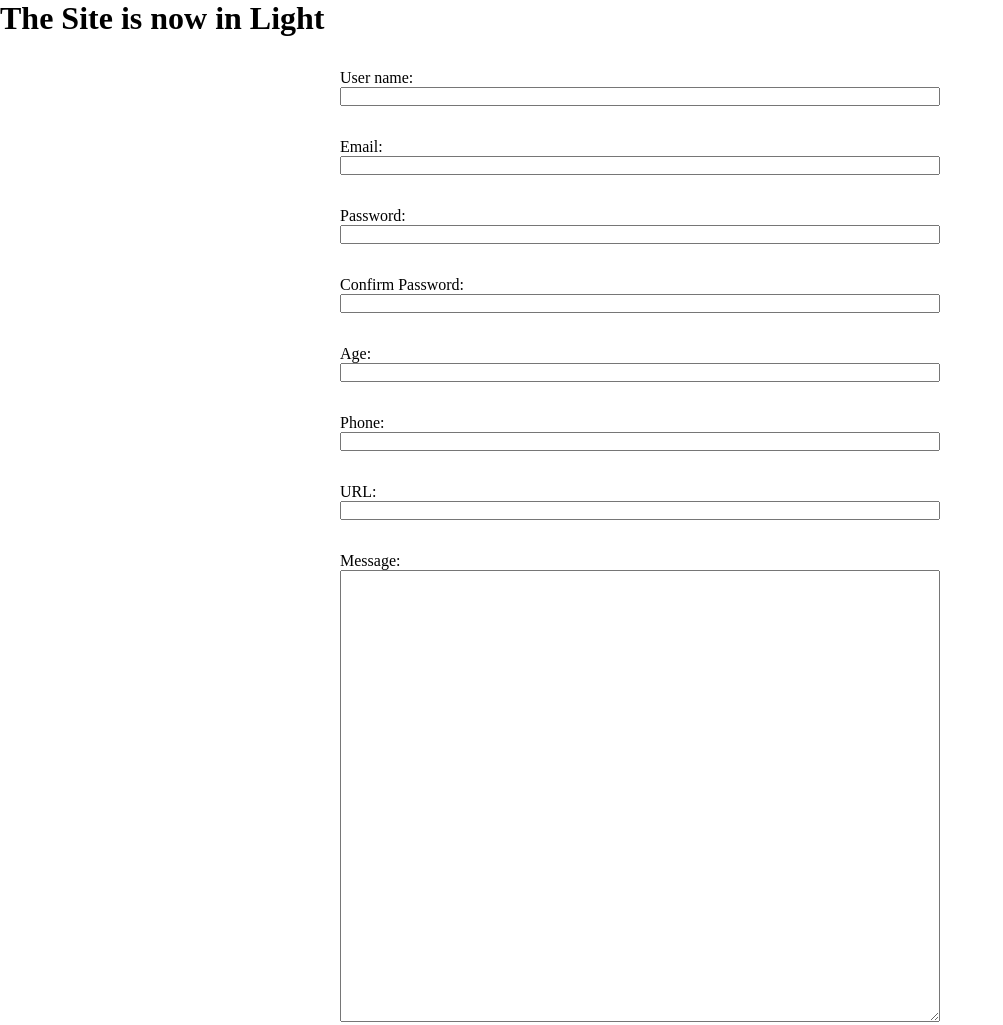
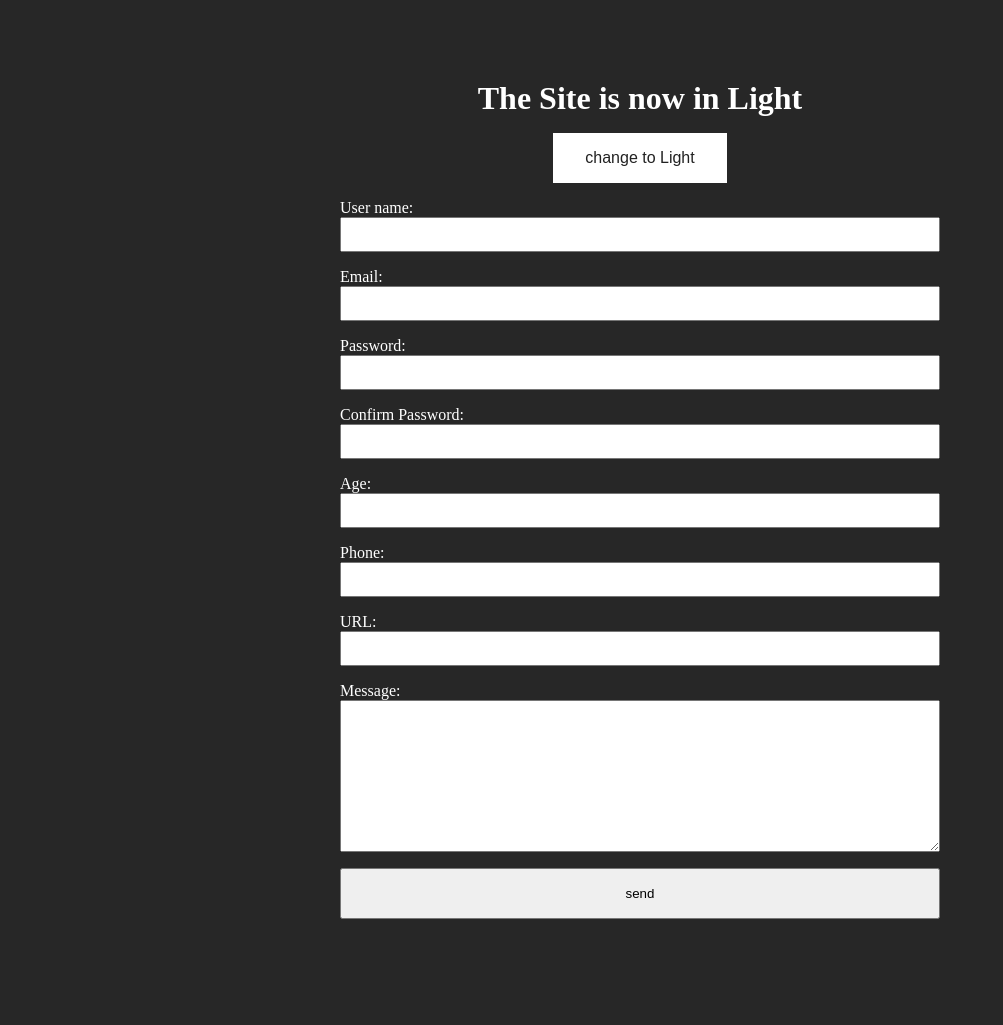
Before and after one commit to naif-sameer/js-coding, a plain HTML site: page index.html in a window 1280 px wide. Shown: the top 1025 px of the page, without its empty margins (0-1003 px from the left). After the commit the page ends 999 px from the top, so only its background shows below. Drawn offline with Linux system fonts and the light colour scheme.

Commit message:
improve the style

```diff
--- a/index.html
+++ b/index.html
@@ -14,25 +14,69 @@
         padding: 0;
       }
 
+      body {
+        padding: 5rem 0;
+      }
+
       body.dark {
         color: white;
         background-color: rgb(39, 39, 39);
       }
 
+      h1 {
+        text-align: center;
+      }
+
       form {
+        width: 92%;
+
         max-width: 600px;
         margin: 0 auto;
       }
 
+      form input {
+        padding: .5rem 1rem;
+      }
+
       form div {
-        margin-top: 2rem;
+        margin-top: 1rem;
         display: flex;
         flex-direction: column;
       }
+
+      form button {
+        padding: 1rem 2rem;
+      }
+
+      .mode-controller button {
+        padding: 1rem 2rem;
+        border: none;
+        background: #222;
+        color: white;
+        font-size: 1rem;
+        margin: 1rem auto;
+        display: block;
+        width: fit-content;
+      }
+
+      .dark .mode-controller button {
+        background: white;
+        color: #222;
+      }
     </style>
   </head>
-  <body>
-    <h1>The Site is now in <span id="mode-title">Light</span></h1>
+  <body class="dark">
+    <div class="mode-controller">
+      <h1>
+        The Site is now in
+        <span class="js-mode-title">Light</span>
+      </h1>
+      <button>
+        change to
+
+        <span class="js-mode-title">Light</span>
+      </button>
+    </div>
 
     <form id="user-form">
       <div>
@@ -71,7 +115,7 @@
 
       <div>
         <label for="message"> Message: </label>
-        <textarea cols="20" rows="30" id="message"></textarea>
+        <textarea rows="10" id="message"></textarea>
       </div>
 
       <div>
```
